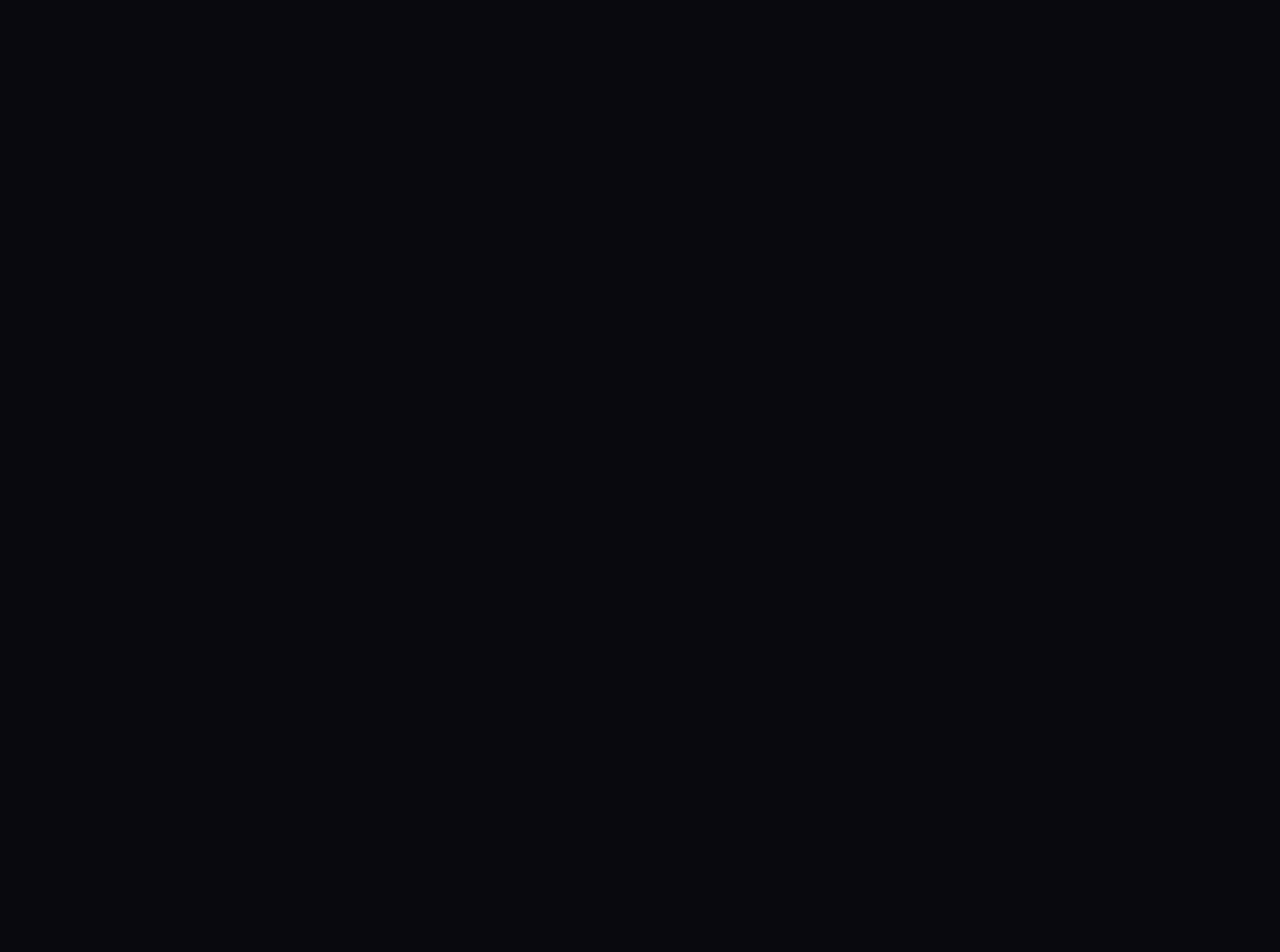
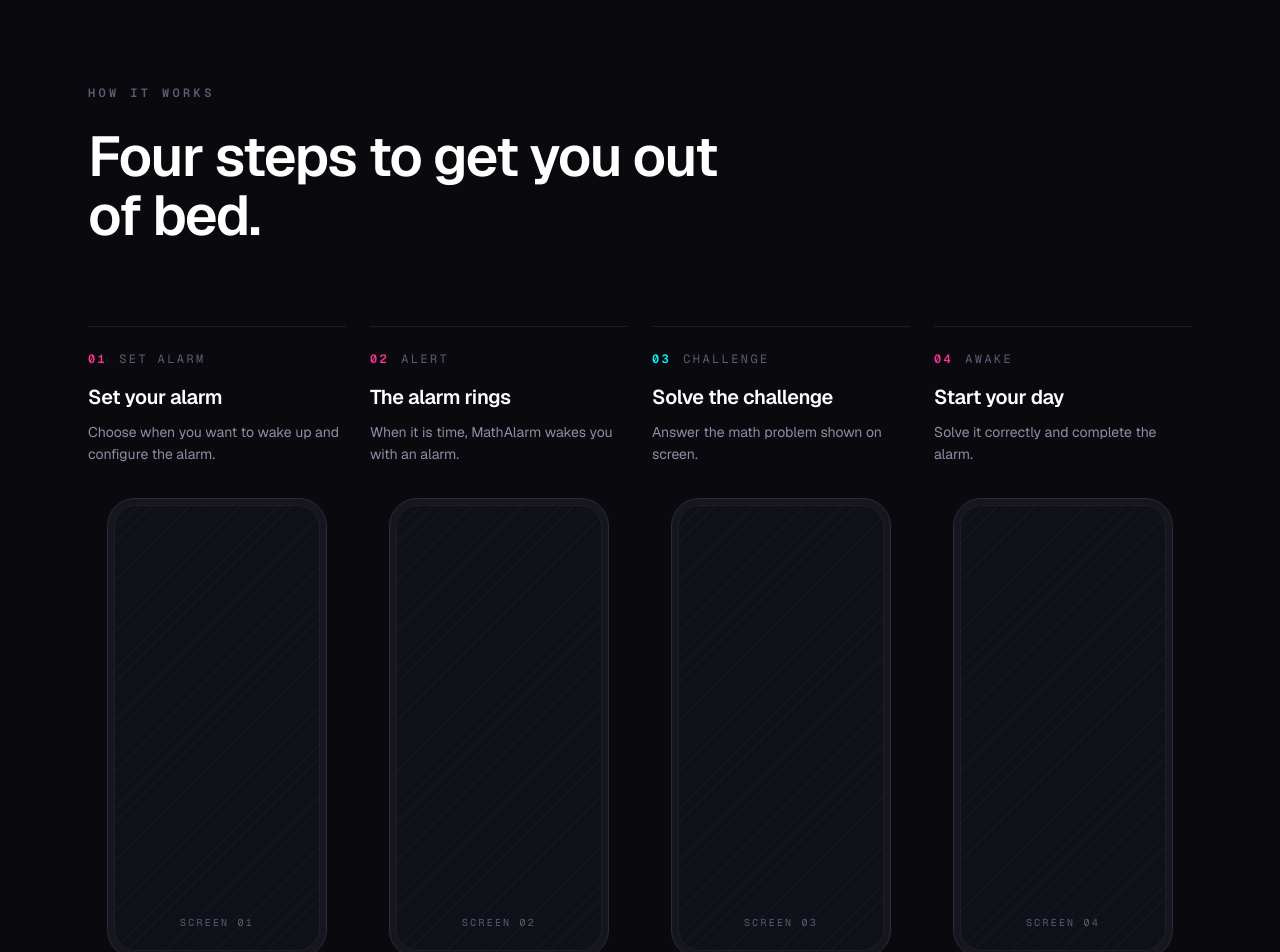
Before and after one commit to aetheramizu/mathalarm-web, a Next.js app: page / in a window 1280 px wide. Shown: the part 1980-2932 px from the top of the page. Before the commit the page ends 1916 px from the top, so only its background shows below. Built offline with nearby package versions, Linux system fonts and the light colour scheme.

Commit message:
feat: build how it works

```diff
--- a/app/page.tsx
+++ b/app/page.tsx
@@ -1,6 +1,7 @@
 import Navbar from "@/components/Navbar";
 import Hero from "@/components/Hero";
 import ProblemSection from "@/components/ProblemSection";
+import HowItWorks from "@/components/HowItWorks";
 
 export default function Home() {
   return (
@@ -9,6 +10,7 @@ export default function Home() {
       <main id="top" className="flex-1">
         <Hero />
         <ProblemSection />
+        <HowItWorks />
       </main>
     </>
   );
--- /dev/null
+++ b/components/HowItWorks.tsx
@@ -0,0 +1,96 @@
+const steps = [
+  {
+    number: "01",
+    label: "Set alarm",
+    title: "Set your alarm",
+    body: "Choose when you want to wake up and configure the alarm.",
+  },
+  {
+    number: "02",
+    label: "Alert",
+    title: "The alarm rings",
+    body: "When it is time, MathAlarm wakes you with an alarm.",
+  },
+  {
+    number: "03",
+    label: "Challenge",
+    title: "Solve the challenge",
+    body: "Answer the math problem shown on screen.",
+    accent: true,
+  },
+  {
+    number: "04",
+    label: "Awake",
+    title: "Start your day",
+    body: "Solve it correctly and complete the alarm.",
+  },
+];
+
+export default function HowItWorks() {
+  return (
+    <section
+      id="how-it-works"
+      className="scroll-mt-20 border-b border-line py-20 sm:py-28 md:py-36"
+    >
+      <div className="mx-auto max-w-6xl px-5 sm:px-6">
+        <div className="max-w-2xl">
+          <span className="font-mono text-xs font-semibold tracking-[0.28em] text-ink-faint">
+            HOW IT WORKS
+          </span>
+          <h2 className="mt-6 text-[clamp(2rem,5.5vw,3.5rem)] font-semibold leading-[1.05] tracking-[-0.03em] text-white">
+            Four steps to get you out of bed.
+          </h2>
+        </div>
+
+        <ol className="mt-14 grid gap-x-8 gap-y-14 sm:grid-cols-2 md:mt-20 lg:grid-cols-4 lg:gap-x-6">
+          {steps.map((step) => (
+            <li key={step.number} className="flex flex-col border-t border-line pt-6">
+              <div className="flex items-baseline gap-3 font-mono text-xs tracking-[0.2em] uppercase">
+                <span
+                  className={
+                    step.accent ? "font-semibold text-cyan" : "font-semibold text-pink"
+                  }
+                >
+                  {step.number}
+                </span>
+                <span className="text-ink-faint">{step.label}</span>
+              </div>
+
+              <h3 className="mt-4 text-xl font-semibold tracking-[-0.02em] text-white">
+                {step.title}
+              </h3>
+              <p className="mt-2.5 text-sm leading-relaxed text-ink-muted">
+                {step.body}
+              </p>
+
+              <div className="mt-8 lg:mt-auto lg:pt-8">
+                <StepScreen caption={`SCREEN ${step.number}`} />
+              </div>
+            </li>
+          ))}
+        </ol>
+
+        <div className="mt-20 border-t border-line pt-14 text-center md:mt-28">
+          <p className="text-[clamp(1.75rem,5vw,3rem)] font-semibold tracking-[-0.03em] text-white">
+            Hear it. Solve it.{" "}
+            <span className="text-pink">Wake up.</span>
+          </p>
+        </div>
+      </div>
+    </section>
+  );
+}
+
+/* Walkthrough screen placeholder. Same 9:19.5 ratio as the app — swap the
+   contents for a real screenshot without touching the surrounding layout. */
+function StepScreen({ caption }: { caption: string }) {
+  return (
+    <div className="mx-auto w-full max-w-[200px] rounded-[1.75rem] border border-line-bright bg-elevated p-1.5 sm:max-w-[220px]">
+      <div className="placeholder-field relative flex aspect-[9/19.5] items-end justify-center overflow-hidden rounded-[1.35rem] border border-line pb-5">
+        <span className="font-mono text-[10px] tracking-[0.22em] text-ink-faint">
+          {caption}
+        </span>
+      </div>
+    </div>
+  );
+}
```
